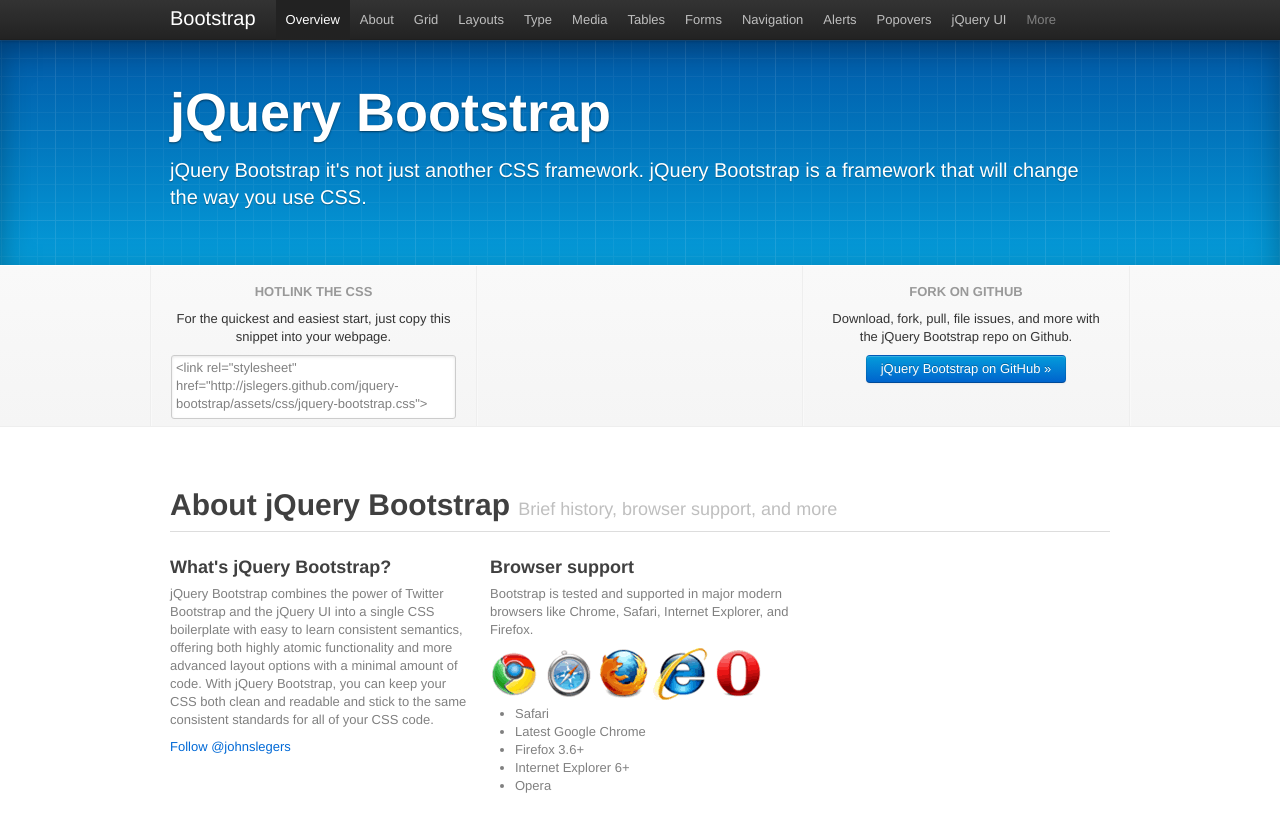
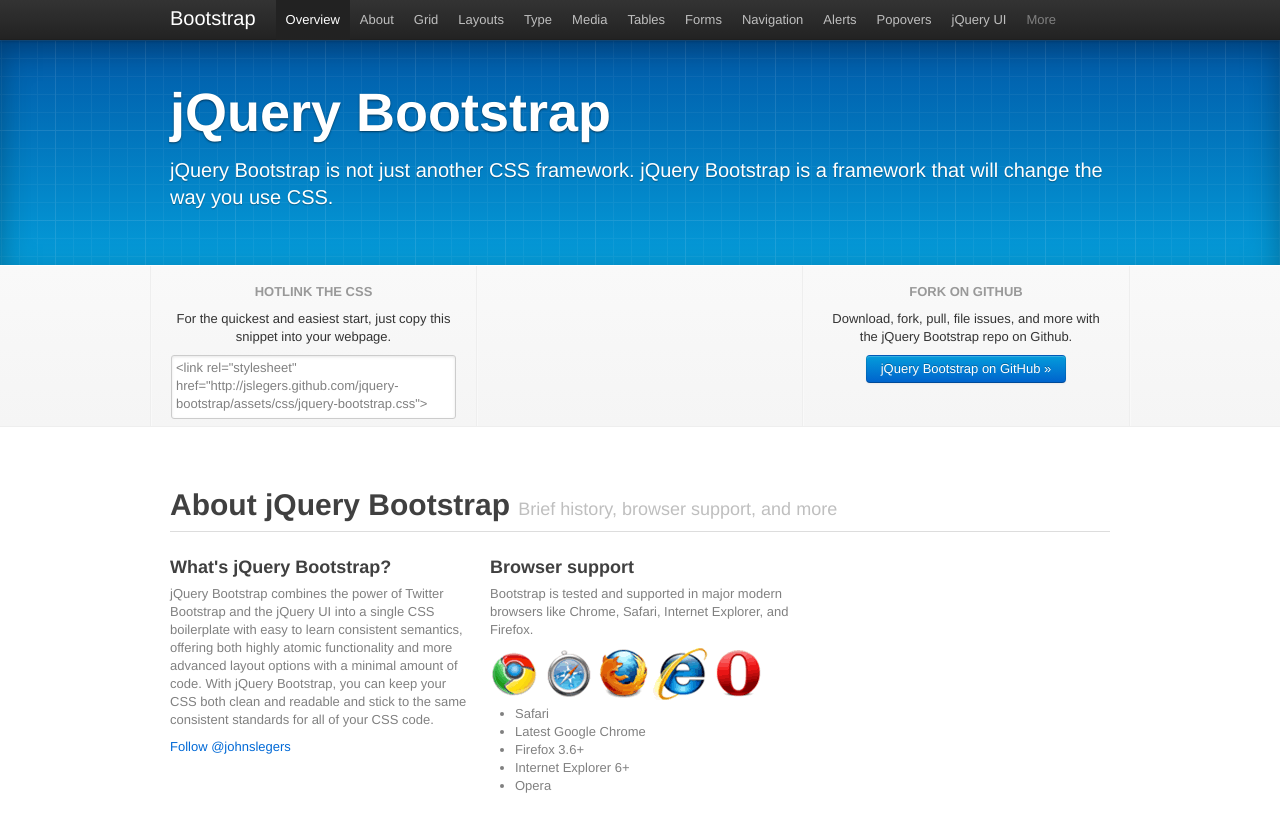
Before and after one commit to jslegers/jquery-bootstrap, a plain HTML site: page index.html in a window 1280 px wide. Shown: the top 816 px of the page. Drawn offline with Linux system fonts and the light colour scheme.

Commit message:
small correction

```diff
--- a/index.html
+++ b/index.html
@@ -64,7 +64,7 @@
                 <div class="ui-container">
                     <h1>jQuery Bootstrap</h1>
                     <p class="lead">
-                        jQuery Bootstrap it's not just another CSS framework. jQuery Bootstrap is a framework that will change the way you use CSS.</p>
+                        jQuery Bootstrap is not just another CSS framework. jQuery Bootstrap is a framework that will change the way you use CSS.</p>
                 </div><!-- /ui-container -->
             </div>
         </div>
```
